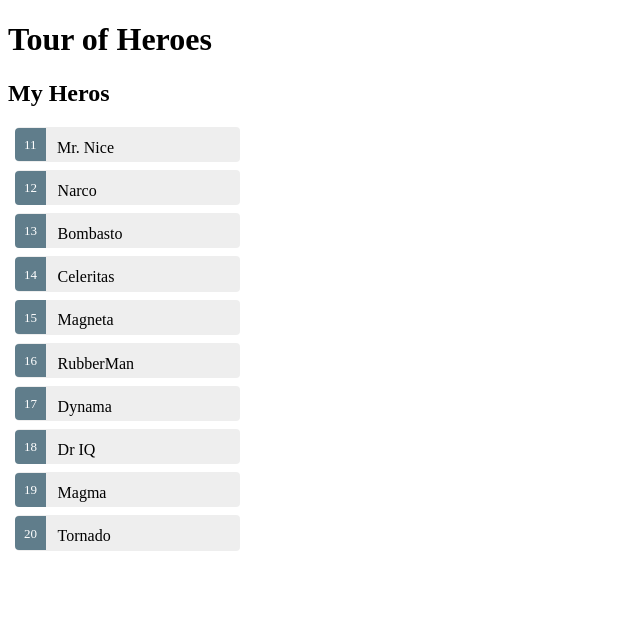
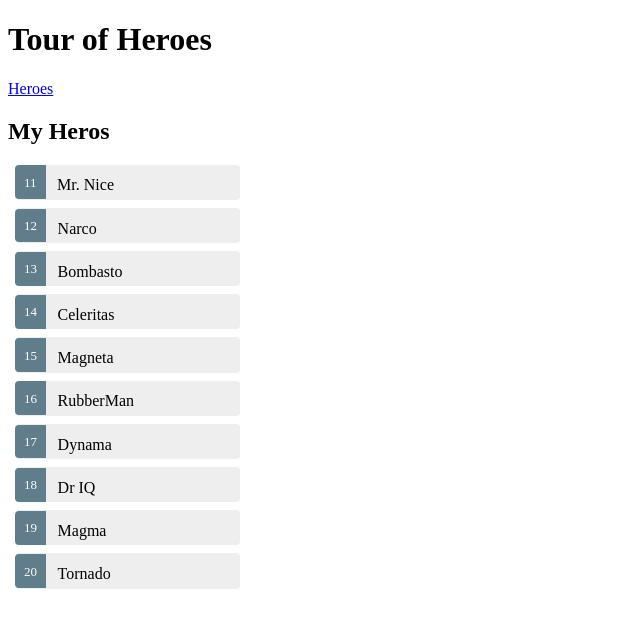
Before and after one commit to paulhzq/hero-app, an Angular app: page / in a window 1280 px wide. Shown: the top 628 px of the page, without its empty margins (0-640 px from the left). Built offline with nearby package versions, Linux system fonts and the light colour scheme.

Commit message:
add the navigate

```diff
--- a/src/app/app.component.ts
+++ b/src/app/app.component.ts
@@ -4,6 +4,8 @@
   selector: 'app-root',
   template: `
   <h1>{{title}}</h1>
+  <a routerLink='/heroes'>Heroes</a>
+  <router-outlet></router-outlet>
   <my-heroes></my-heroes>`,
 })
 export class AppComponent {
--- a/src/app/heroes.component.ts
+++ b/src/app/heroes.component.ts
@@ -1,12 +1,11 @@
 import { Component, OnInit } from '@angular/core';
+import { Hero } from './hero';
 import { HeroService } from './hero.service';
-import { Hero } from './hero';
 
 @Component({
   selector: 'my-heroes',
   templateUrl: './heroes.component.html',
   styleUrls: ['./heroes.component.css'],
-  providers: [HeroService]
 })
 
 export class HeroesComponent implements OnInit {
```
Also changed, not shown: src/app/app.module.ts (+12 -4 lines).
